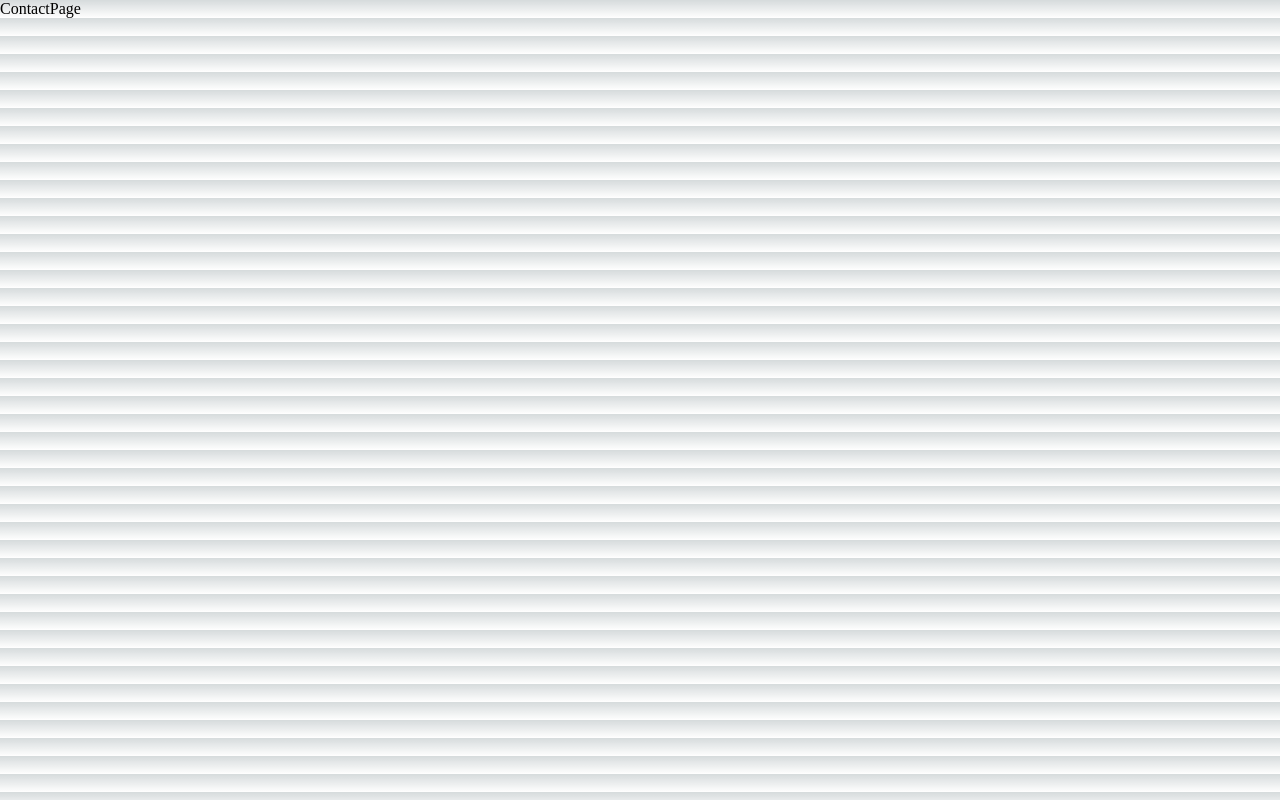
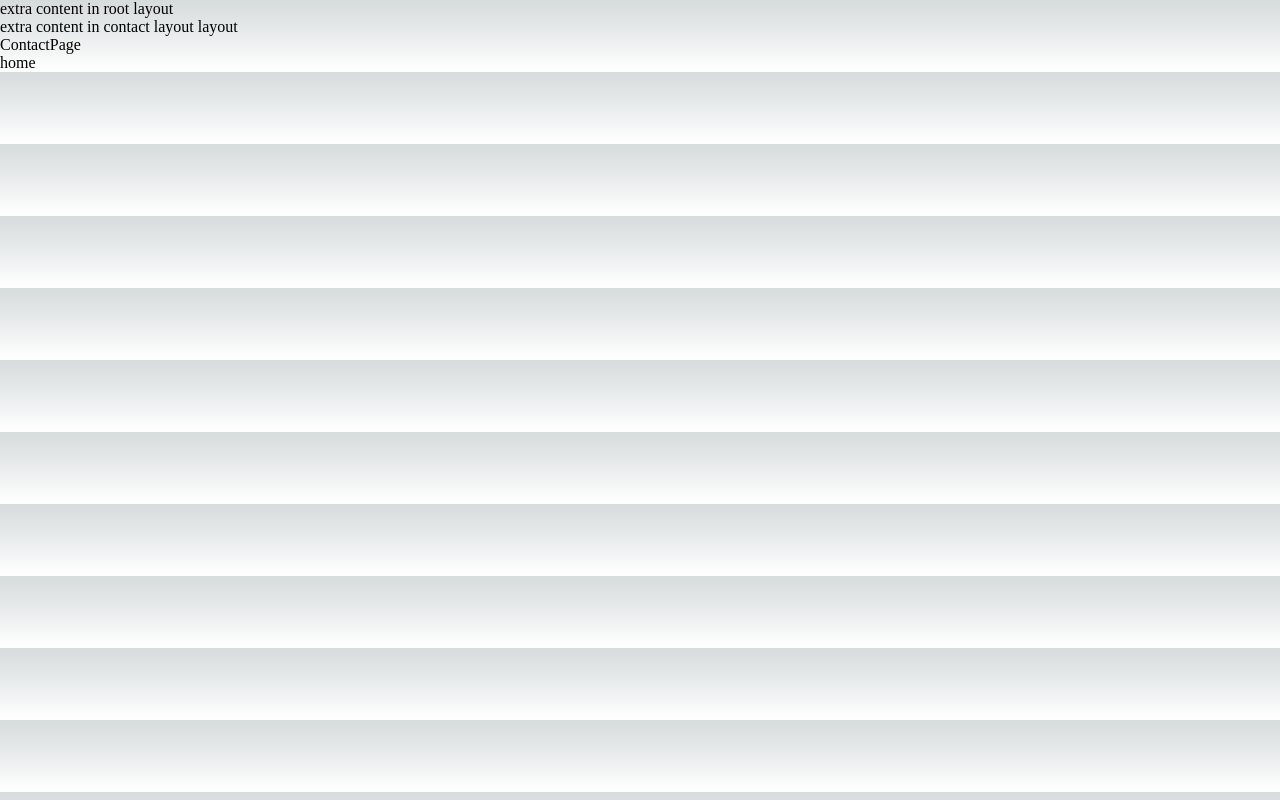
Before and after one commit to vhlongon/my-projects-next-app-dir, a Next.js app: page /contact in a window 1280 px wide. Built offline with nearby package versions, Linux system fonts and the light colour scheme.

Commit message:
create a nested layout in contact and a link to home

```diff
--- /dev/null
+++ b/src/app/contact/layout.tsx
@@ -0,0 +1,12 @@
+interface LayoutProps {
+  children: React.ReactNode;
+}
+
+export default function ContactLayout({ children }: LayoutProps) {
+  return (
+    <>
+      <div>extra content in contact layout layout</div>
+      {children}
+    </>
+  );
+}
--- a/src/app/contact/page.tsx
+++ b/src/app/contact/page.tsx
@@ -1,7 +1,13 @@
+import Link from 'next/link';
 import React from 'react';
 
 const ContactPage = () => {
-  return <div>ContactPage</div>;
+  return (
+    <>
+      <div>ContactPage</div>
+      <Link href="/">home</Link>
+    </>
+  );
 };
 
 export default ContactPage;
--- a/src/app/layout.tsx
+++ b/src/app/layout.tsx
@@ -5,14 +5,17 @@ export const metadata = {
   description: 'Cool stuff',
 };
 
-export default function RootLayout({
-  children,
-}: {
+interface LayoutProps {
   children: React.ReactNode;
-}) {
+}
+
+export default function RootLayout({ children }: LayoutProps) {
   return (
     <html lang="en">
-      <body>{children}</body>
+      <body>
+        <div>extra content in root layout</div>
+        {children}
+      </body>
     </html>
   );
 }
```
